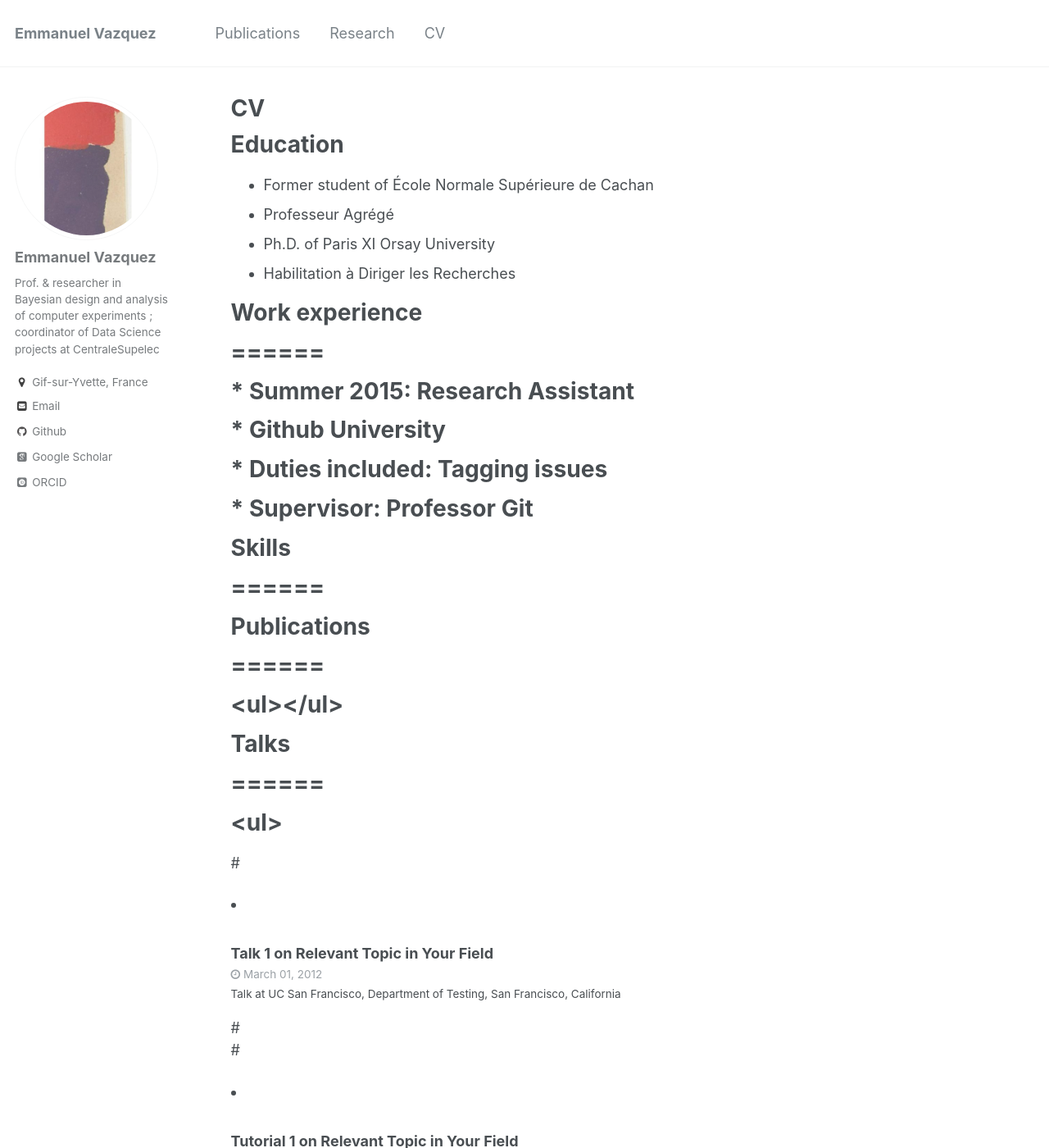
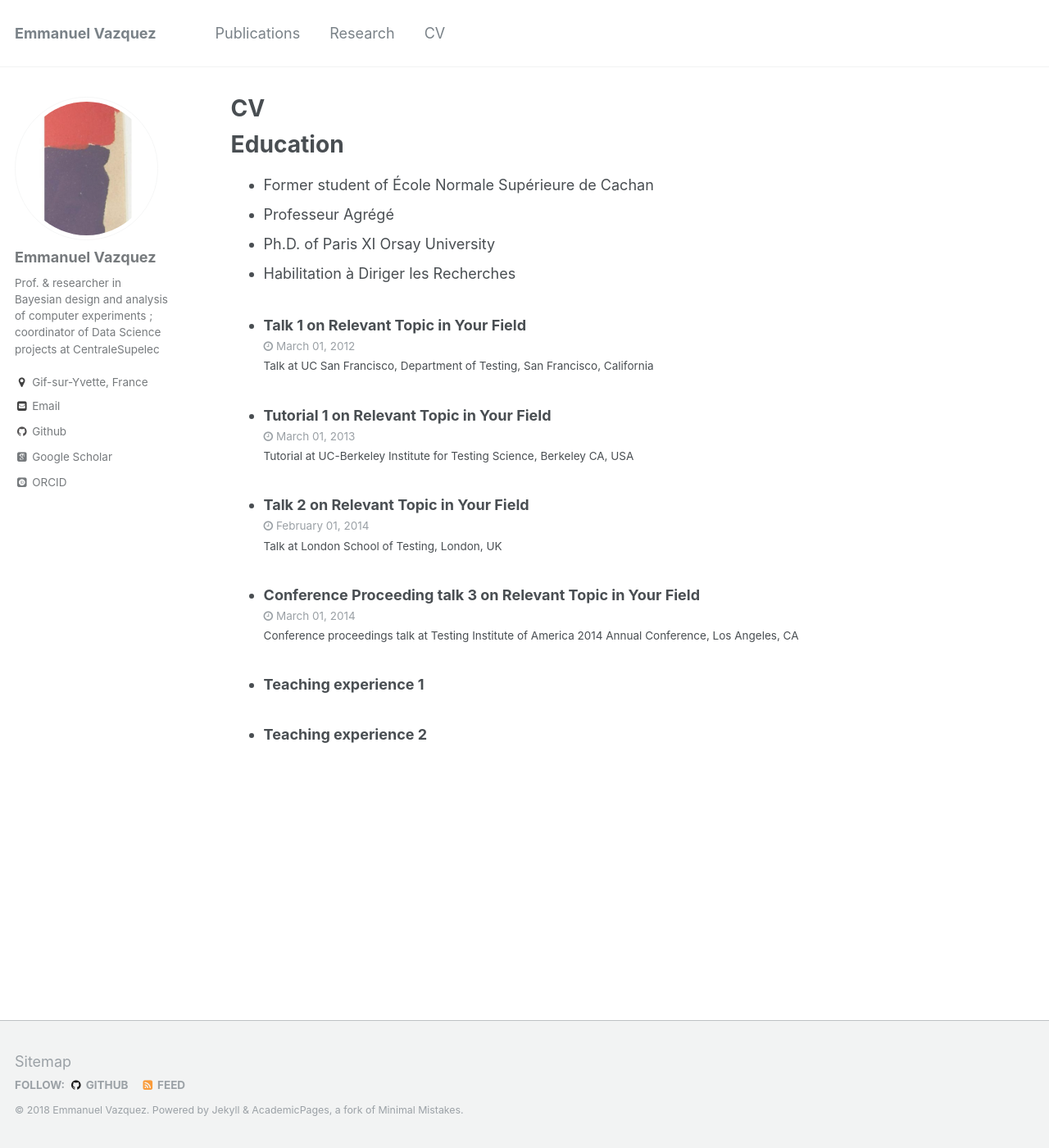
Before and after one commit to emvazquez/emvazquez.github.io, a Jekyll site: the page built from _pages/cv.md, in a window 1280 px wide and 1400 px high. Shown: the whole window at 82% size. Built offline with Jekyll 4.4.1, drawn with Linux system fonts in a browser that asks for light colours; some web fonts are replaced; some of the changed text lies outside the part shown.

Commit message:
Update cv.md

```diff
--- a/_pages/cv.md
+++ b/_pages/cv.md
@@ -16,34 +16,15 @@ Education
 
 {% include base_path %}
 
-# Work experience
-# ======
-# * Summer 2015: Research Assistant
-#  * Github University
-#   * Duties included: Tagging issues
-#   * Supervisor: Professor Git
 
-# Skills
-# ======
+<ul>{% for post in site.publications %}
+{% include archive-single-cv.html %}
+{% endfor %}</ul>
 
-# Publications
-# ======
-#   <ul>{% for post in site.publications %}
-#     {% include archive-single-cv.html %}
-#   {% endfor %}</ul>
+<ul>{% for post in site.talks %}
+{% include archive-single-talk-cv.html %}
+{% endfor %}</ul>
 
-# Talks
-# ======
-#   <ul>{% for post in site.talks %}
-#     {% include archive-single-talk-cv.html %}
-#   {% endfor %}</ul>
-
-# Teaching
-# ======
-#  <ul>{% for post in site.teaching %}
-#     {% include archive-single-cv.html %}
-#   {% endfor %}</ul>
-
-# Service and leadership
-# ======
-# * Currently signed in to 43 different slack teams
+<ul>{% for post in site.teaching %}
+{% include archive-single-cv.html %}
+{% endfor %}</ul>
```
